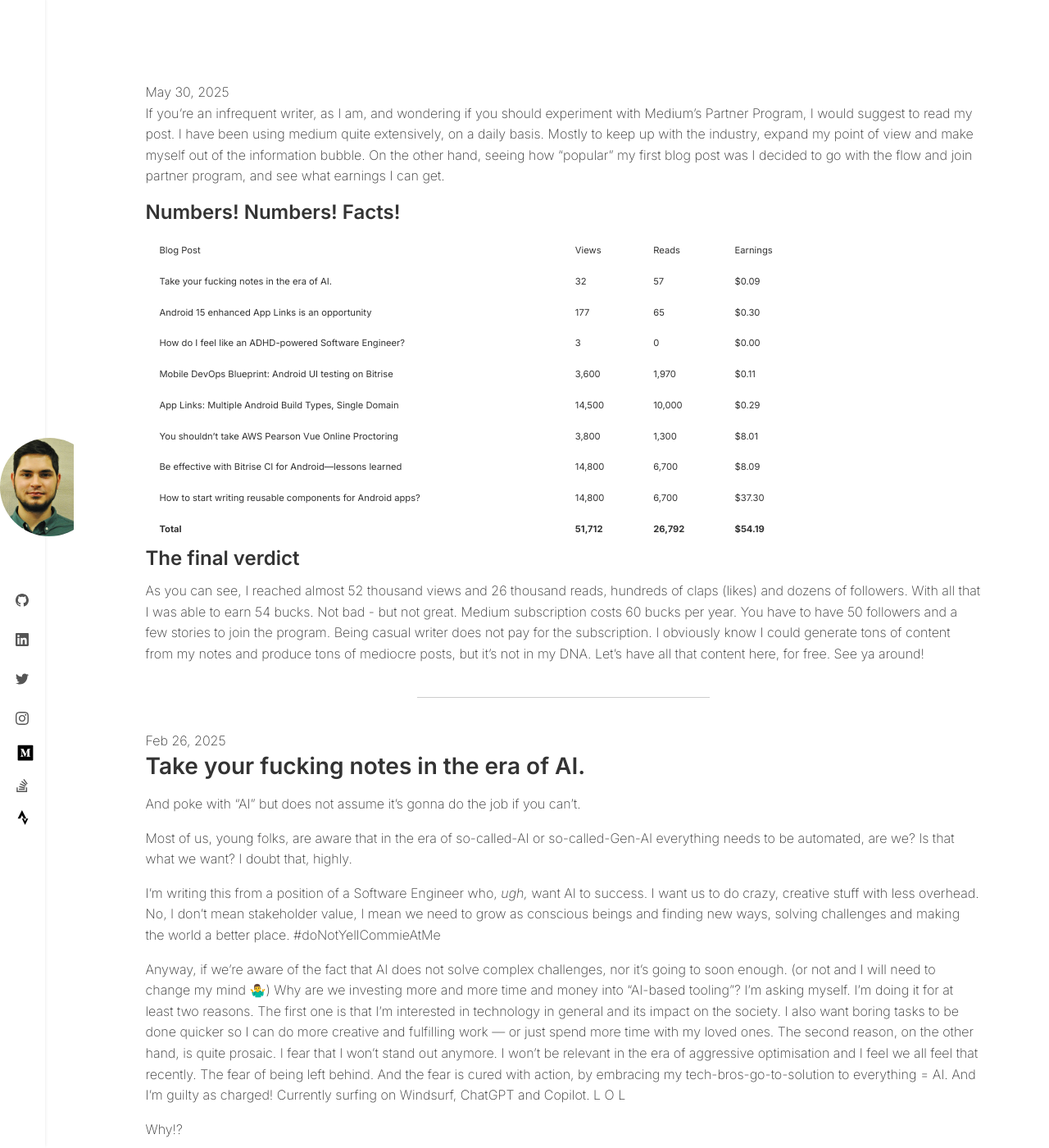
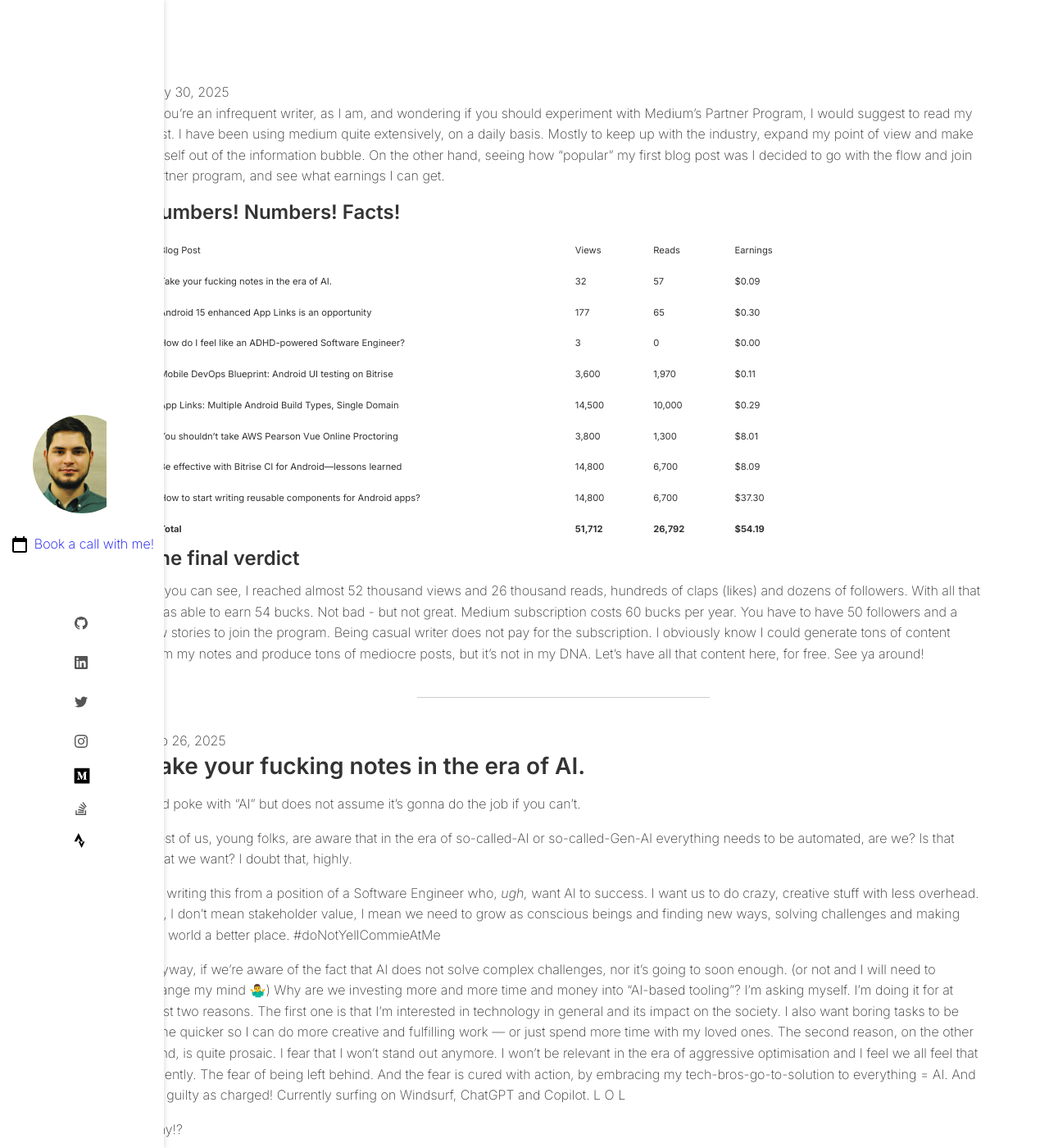
Before and after one commit to xavarius/the-blog, a Jekyll site: the page built from index.markdown, in a window 1280 px wide and 1400 px high. Shown: the whole window at 82% size. Built offline with Jekyll 4.4.1, drawn with Linux system fonts in a browser that asks for light colours.

Commit message:
Add collapsible sidebar for small screens

```diff
--- a/_layouts/default.html
+++ b/_layouts/default.html
@@ -16,13 +16,17 @@
   </head>
   <body>
     <aside class="social-sidebar">
+      <button id="sidebarToggle" class="sidebar-toggle-button" aria-label="Toggle sidebar">&#9776;</button>
       <div class="sidebar-content-wrapper">
         <div id="profileImageContainer" class="profile-image-wrapper">
           <img src="{{ '/assets/profile.png' | relative_url }}" alt="Profile Picture" class="profile-pic main-profile-pic">
           <img src="{{ '/assets/monkey-devs.png' | relative_url }}" alt="Alternate Profile Picture" class="profile-pic alt-profile-pic">
         </div>
         <div class="cta-booking">
-          <p>Wanna work together? <a href="https://booking.akiflow.com/maciej-malak" target="_blank" rel="noopener noreferrer">Book a call with me!</a></p>
+          <a href="https://booking.akiflow.com/maciej-malak" target="_blank" rel="noopener noreferrer" class="booking-link">
+            <img src="{{ '/assets/calendar.svg' | relative_url }}" alt="Book a call" class="calendar-icon svg-icon">
+            <span class="booking-text">Book a call with me!</span>
+          </a>
         </div>
         <div class="social-links-container">
           <ul>
--- a/assets/css/style.scss
+++ b/assets/css/style.scss
@@ -247,27 +247,30 @@
 
 // Sidebar styles
 
+
 .social-sidebar {
   position: fixed;
-  bottom: 0;
+  top: 0;
   left: 0;
-  width: 100%;
-  padding: 10px 0;
+  height: 100vh;
+  width: 55px;
+  padding: 20px 0;
   background-color: #ffffff;
   display: flex;
-  justify-content: center;
-  box-shadow: 0 -2px 4px rgba(0, 0, 0, 0.1);
+  flex-direction: column;
+  align-items: center;
+  justify-content: flex-start;
+  box-shadow: 2px 0 5px rgba(0, 0, 0, 0.1);
+  transition: width 0.3s ease;
   z-index: 1000;
   box-sizing: border-box;
 
+  &.expanded {
+    width: 200px;
+  }
+
   @include respond-to(medium) {
-    top: 0;
-    bottom: auto;
-    width: 55px;
-    height: 100vh;
-    padding: 20px 0;
-    flex-direction: column;
-    justify-content: center;
+    width: 200px;
   }
 
   ul {
@@ -276,12 +279,8 @@
     margin: 0;
     padding: 0;
     display: flex;
-    flex-direction: row;
+    flex-direction: column;
     align-items: center;
-
-    @include respond-to(medium) {
-      flex-direction: column;
-    }
   }
 
   li {
@@ -313,31 +312,58 @@
 }
 
 
+.sidebar-toggle-button {
+  position: absolute;
+  top: 10px;
+  right: 10px;
+  width: 32px;
+  height: 32px;
+  background-color: #ffffff;
+  border: 1px solid #ccc;
+  border-radius: 4px;
+  display: flex;
+  align-items: center;
+  justify-content: center;
+  font-size: 20px;
+  cursor: pointer;
+  z-index: 1100;
+}
+
+@include respond-to(medium) {
+  .sidebar-toggle-button {
+    display: none;
+  }
+}
 .sidebar-content-wrapper {
   width: 100%;
   display: flex;
+  flex-direction: column;
   justify-content: center;
   align-items: center;
 
   @include respond-to(medium) {
     height: 100vh;
     padding-top: 10vh;
-    flex-direction: column;
   }
 }
 
 .profile-image-wrapper {
-  display: none;
+  position: relative;
+  width: 40px;
+  height: 40px;
+  border-radius: 50%;
+  margin: 10px auto;
+  overflow: hidden;
+  cursor: pointer;
+
+  .social-sidebar.expanded & {
+    width: 120px;
+    height: 120px;
+  }
 
   @include respond-to(medium) {
-    position: relative;
-    display: block;
     width: 120px;
     height: 120px;
-    border-radius: 50%;
-    margin: 10px auto;
-    overflow: hidden;
-    cursor: pointer;
   }
 }
 
@@ -362,20 +388,36 @@
 
 
 .cta-booking {
-  display: none;
+  margin: 10px 0;
+  text-align: center;
+
+  .booking-link {
+    display: flex;
+    align-items: center;
+    justify-content: center;
+    text-decoration: none;
+  }
+
+  .calendar-icon {
+    width: 24px;
+    height: 24px;
+  }
+
+  .booking-text {
+    display: none;
+    margin-left: 6px;
+  }
+
+  .social-sidebar.expanded & .booking-text {
+    display: inline;
+  }
 
   @include respond-to(medium) {
-    text-align: center;
     margin-top: 15px;
     margin-bottom: 15px;
 
-    p {
-      margin-bottom: 0;
-      font-size: 0.9em;
-    }
-
-    a {
-      font-weight: bold;
+    .booking-text {
+      display: inline;
     }
   }
 }
@@ -394,6 +436,8 @@
     padding: 0;
     margin: 0;
     display: flex;
+    flex-direction: column;
+    align-items: center;
 
     @include respond-to(medium) {
       display: inline-block;
@@ -401,11 +445,9 @@
   }
 
   li {
-    display: inline-block;
     margin: 0 10px;
 
     @include respond-to(medium) {
-      display: block;
       margin-bottom: 10px;
     }
   }
```
Also changed, not shown: other parts of _layouts/default.html (+9 -0 lines), assets/calendar.svg (added).
